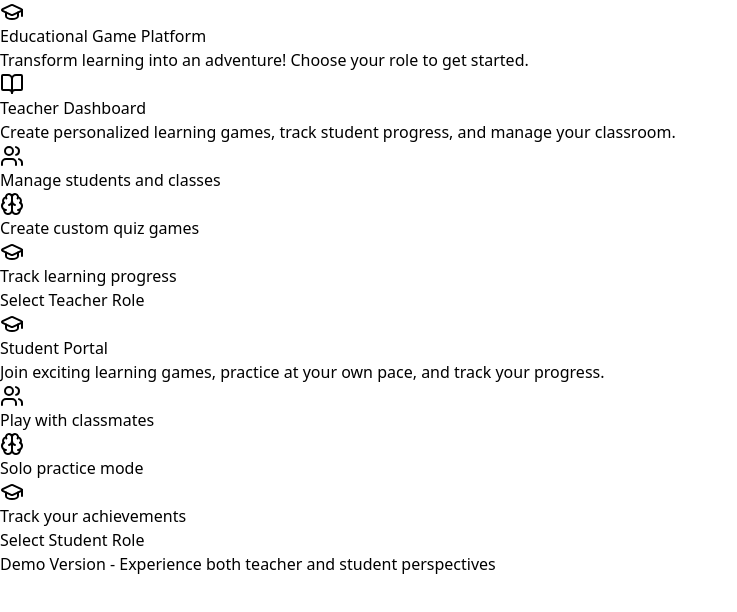
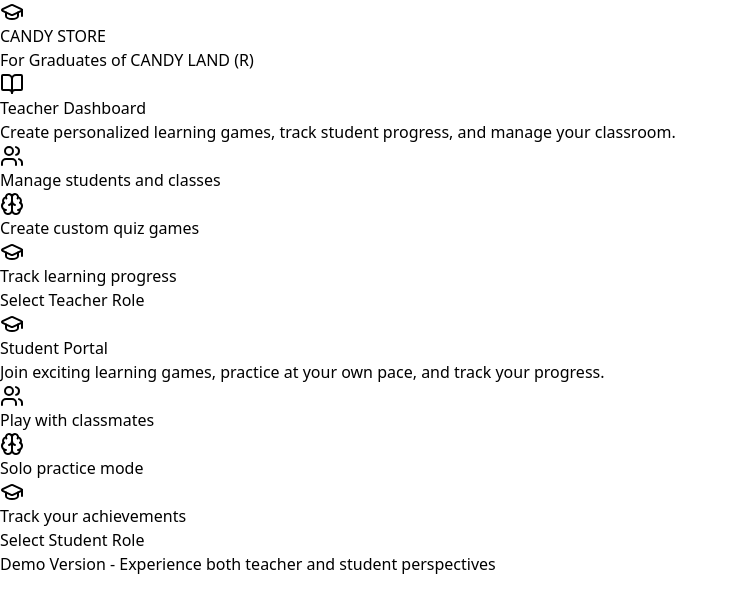
Before and after one commit to poorvarpatel/CANDY-STORE, a React (Vite) app in the folder CANDY-STORE/: page / in a window 1280 px wide. Shown: the top 612 px of the page, without its empty margins (0-737 px from the left). Built offline with nearby package versions, Linux system fonts and the light colour scheme.

Commit message:
changed name and tag

```diff
--- a/CANDY-STORE/src/components/LoginPage.jsx
+++ b/CANDY-STORE/src/components/LoginPage.jsx
@@ -19,10 +19,10 @@ const LoginPage = ({ onLogin }) => {
             </div>
           </div>
           <h1 className="text-4xl font-bold text-gray-800 mb-4">
-            Educational Game Platform
+            CANDY STORE
           </h1>
           <p className="text-xl text-gray-600">
-            Transform learning into an adventure! Choose your role to get started.
+            For Graduates of CANDY LAND (R)
           </p>
         </div>
 
```
